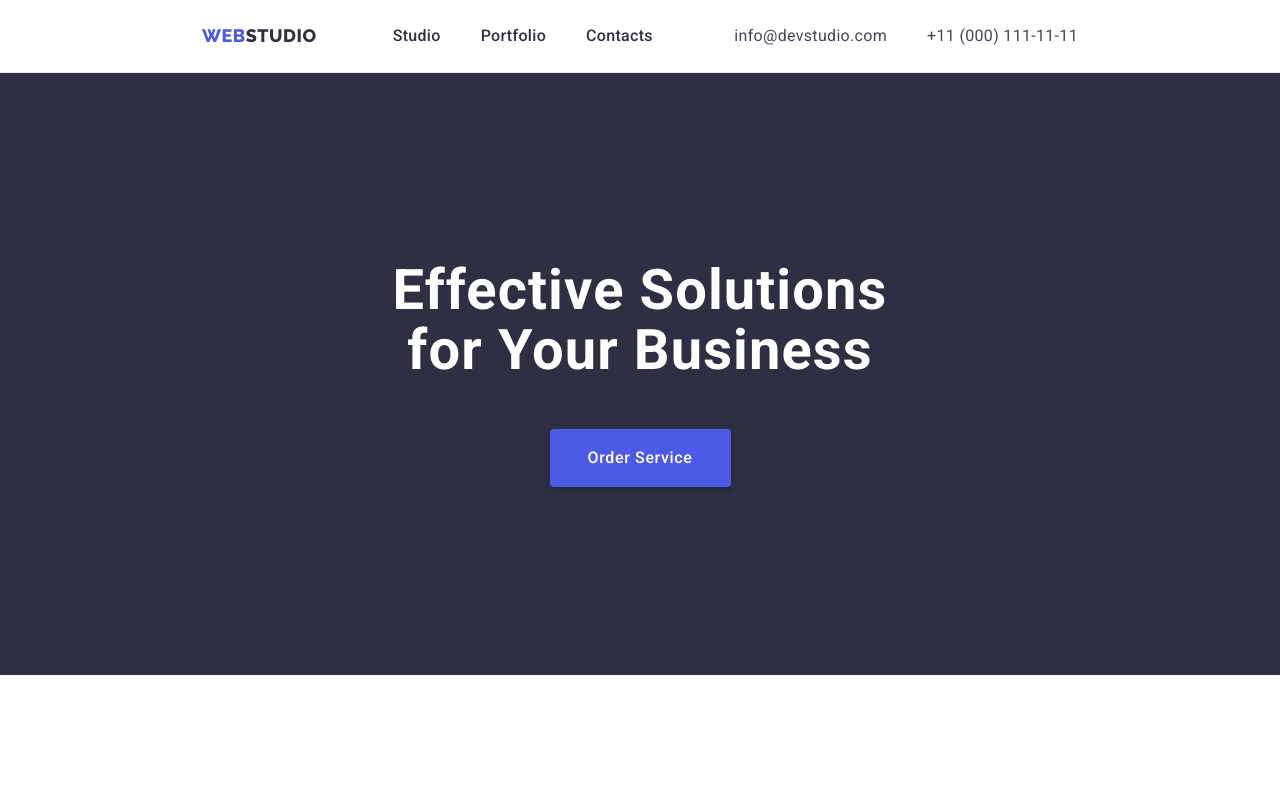
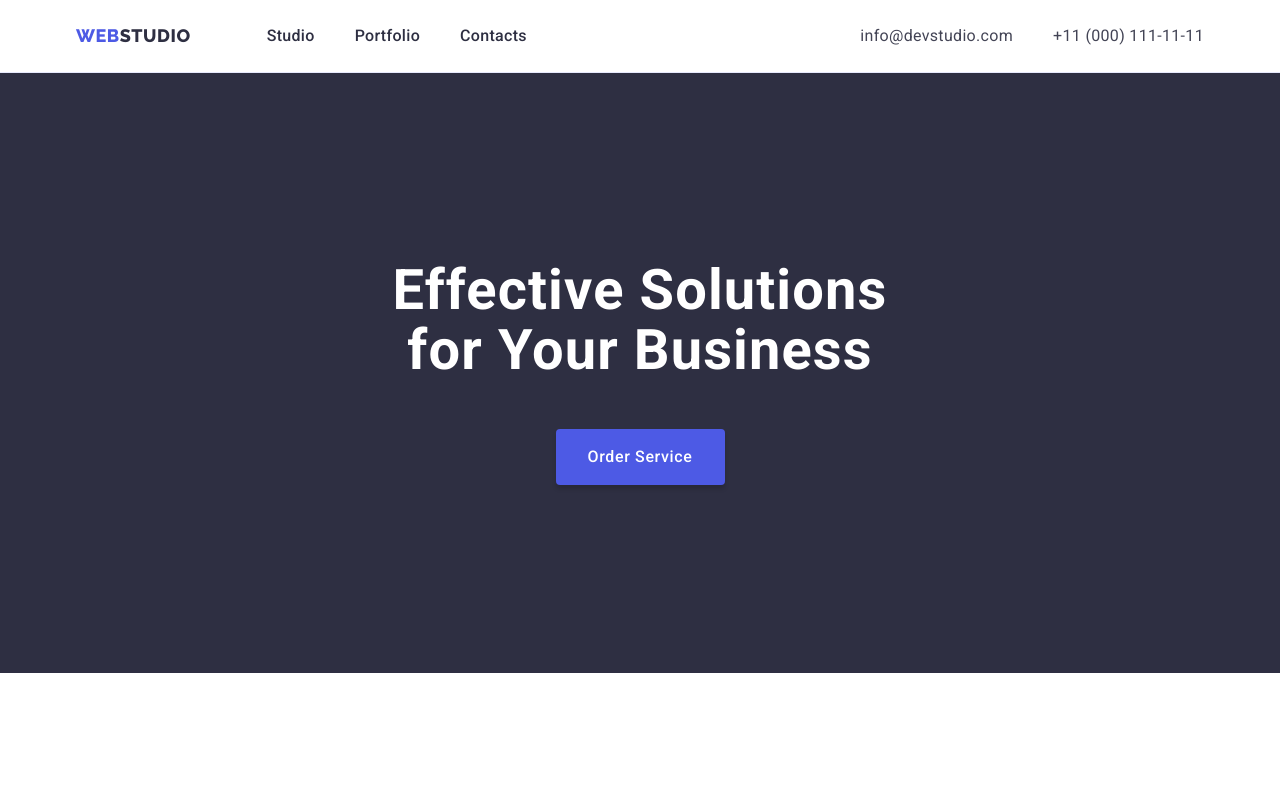
Before and after one commit to Oleksii81/goit-marcup-hw-03, a plain HTML site: page index.html in a window 1280 px wide. Shown: the top 789 px of the page. Drawn offline with nearby package versions, Linux system fonts and the light colour scheme.

Commit message:
final correction

```diff
--- a/css/styles.css
+++ b/css/styles.css
@@ -1,8 +1,3 @@
-*,
-*::before,
-*::after {
-    box-sizing: inherit;
-}
 :root {
     --brand-color: #2E2F42;
     --text-color: #434455;
@@ -32,11 +27,11 @@ img {
 }
 .top-line {
     display: flex;
+    align-items: center;
 }
 .main-nav {
     display: flex;
     align-items: center;
-    margin-left: 141px;
 }
 .logo {
     display: inline-block;
@@ -88,10 +83,6 @@ img {
     display: flex;
     gap: 40px;
     align-items: center;
-    padding: 24px 0;
-}
-.adrs-item:last-child {
-    margin-right: 141px;
 }
 .address-link {
     color: var(--text-color);
--- a/index.html
+++ b/index.html
@@ -15,7 +15,7 @@
     />
     <link
       rel="stylesheet"
-      href="https://cdnjs.cloudflare.com/ajax/libs/modern-normalize/1.0.0/modern-normalize.min.css"
+      href="https://cdnjs.cloudflare.com/ajax/libs/modern-normalize/1.1.0/modern-normalize.min.css"
     />
     <link rel="stylesheet" href="./css/styles.css" />
   </head>
```
